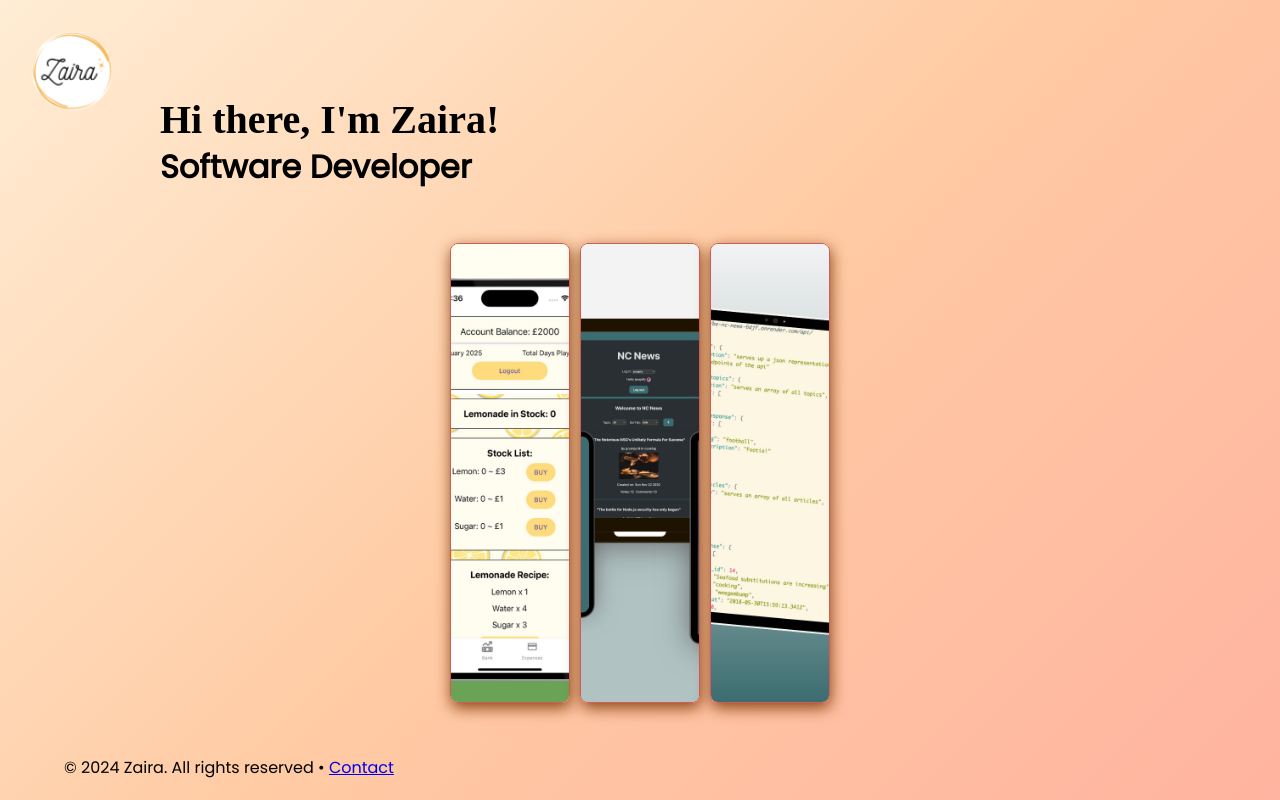
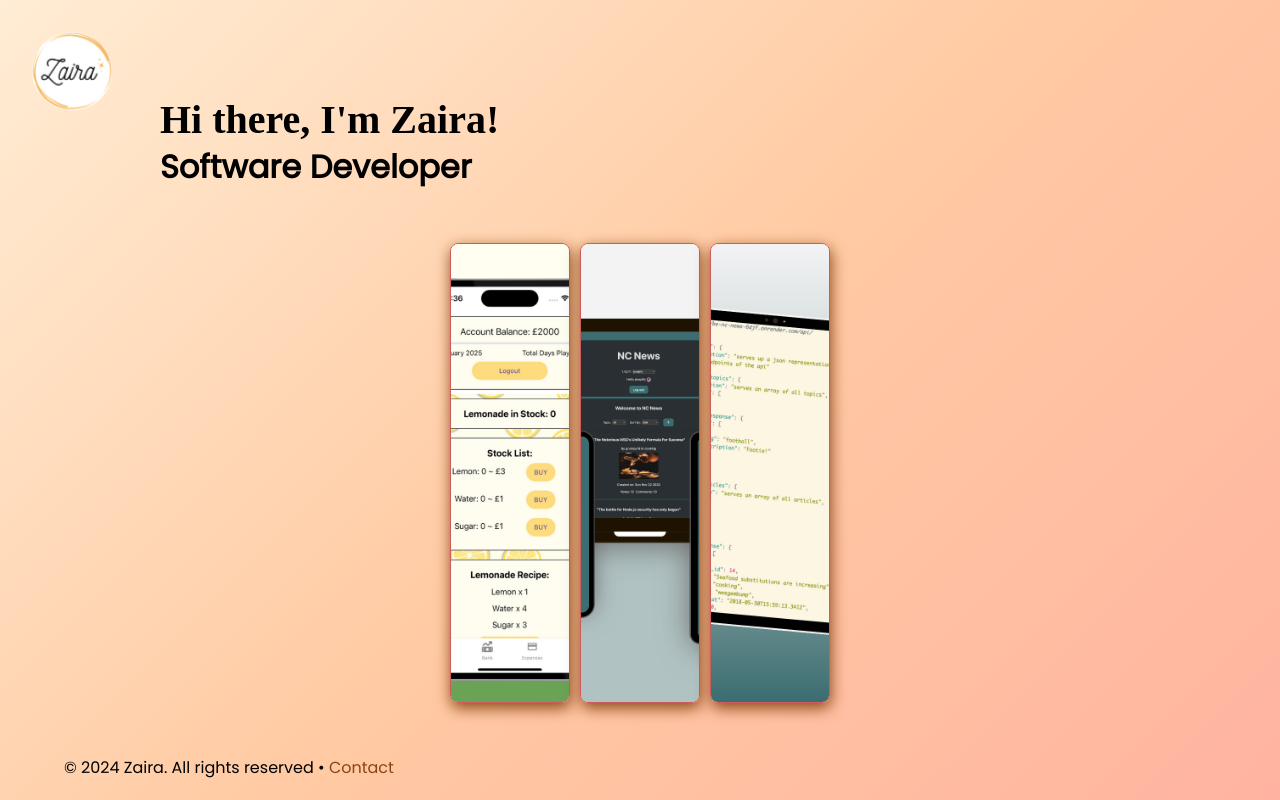
Before and after one commit to zairacodes/portfolio, a React (Vite) app: page / in a window 1280 px wide. Built offline with nearby package versions, Linux system fonts and the light colour scheme; a web font is replaced by a local one.

Commit message:
Update style for links in Footer

```diff
--- a/src/components/Footer/Footer.css
+++ b/src/components/Footer/Footer.css
@@ -10,6 +10,11 @@
     font-weight: 400;
 }
 
+footer a {
+    color: #8B4513;
+    text-decoration: none;
+}
+
 @media (max-width: 790px) {
     .footer {
         padding: 1rem;
```
